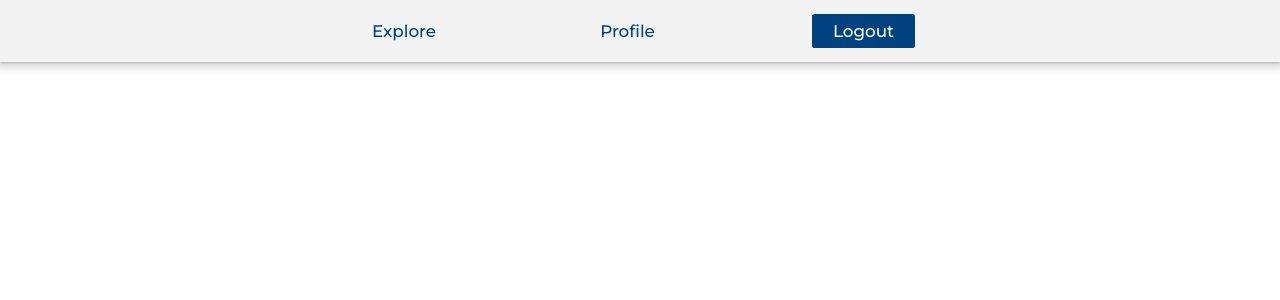
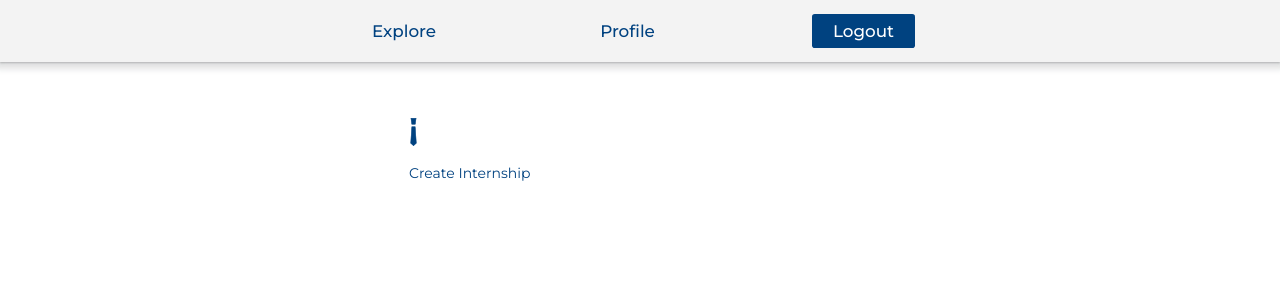
Before and after one commit to devinaustin1122/Internships, a React (Create React App) app: page /internship/create in a window 1280 px wide. Shown: the top 300 px of the page. Built offline with nearby package versions, Linux system fonts and the light colour scheme; sample sign-in values are in the browser's storage.

Commit message:
add create internship page

```diff
--- a/src/App.css
+++ b/src/App.css
@@ -104,6 +104,7 @@
   font-weight: 500;
   color: var(--secondary-color);
   padding: 0.5rem;
+  cursor: pointer;
 }
 
 .navbar__item-logout {
@@ -137,7 +138,7 @@
     rgba(60, 64, 67, 0.15) 0px 2px 6px 2px;
   border-radius: 50%;
   margin-top: 2rem;
-  margin-bottom: 0.5rem;
+  margin-bottom: 1rem;
 }
 
 .profile-cta {
@@ -150,6 +151,11 @@
   height: 1.5rem;
   fill: var(--secondary-color);
   margin-top: 1rem;
+}
+
+.internship-create {
+  margin-top: 3rem;
+  width: 100%;
 }
 
 .internships {
@@ -177,7 +183,7 @@
 }
 
 .logo {
-  height: 2.5rem;
+  height: 2rem;
   margin-bottom: 1rem;
   fill: var(--secondary-color);
 }
--- a/src/App.js
+++ b/src/App.js
@@ -4,6 +4,7 @@ import Login from "./components/Login";
 import Profile from "./components/Profile";
 import Navigation from "./components/Navigation";
 import EditProfile from "./components/EditProfile";
+import CreateInternship from "./components/CreateInternship";
 import "./App.css";
 
 const App = () => {
@@ -56,6 +57,10 @@ const App = () => {
                     />
                   }
                 />
+                <Route
+                  path="/internship/create"
+                  element={<CreateInternship />}
+                />
               </Routes>
             </div>
           </div>
--- /dev/null
+++ b/src/components/CreateInternship.js
@@ -0,0 +1,21 @@
+const CreateInternship = () => {
+  return (
+    <section className="internship-create">
+      <svg
+        className="logo"
+        width="9"
+        height="41"
+        viewBox="0 0 9 41"
+        xmlns="http://www.w3.org/2000/svg"
+      >
+        <path d="M0.421021 36.9189L2.10111 12.7329H6.9002L8.57893 36.9202L4.5211 40.4642L0.421021 36.9189Z" />
+        <path d="M6.51734 13.1308L8.15246 36.7474L4.51976 39.9282L0.840727 36.75L2.48266 13.1308H6.51734ZM7.28176 12.3269H1.71824L0 37.0904L4.52248 41.0001L9 37.0904L7.28176 12.3269Z" />
+        <path d="M2.07932 9.01722L0.772583 0.401855H8.27236L6.96698 9.01722H2.07932Z" />
+        <path d="M7.79816 0.803922L6.61405 8.61536H2.43086L1.24675 0.803922H7.79816ZM8.75198 0H0.303833L1.72639 9.41928H7.31307L8.74653 0H8.75198Z" />
+      </svg>
+      <h3>Create Internship</h3>
+    </section>
+  );
+};
+
+export default CreateInternship;
--- a/src/components/Profile.js
+++ b/src/components/Profile.js
@@ -26,9 +26,9 @@ const Profile = (props) => {
           <h3>Lets get you started...</h3>
           <p>
             Other people and companies would like to know a little more about
-            you! In order to advertise yourself, first you need to setup your
+            you! In order to advertise yourself, first you need to setup a
             profile. You can add you name, organization and more! Add a profile
-            picture if you want to be more personal.
+            picture if you want to get a little more personal.
           </p>
           <StyledButton onClick={() => navigate("/profile/edit")}>
             CREATE PROFILE
@@ -41,7 +41,6 @@ const Profile = (props) => {
               <img className="profile__img" src={profile} />
             </div>
             <h2>{props.profile.name}</h2>
-            <h4>{props.user.email}</h4>
             <h3>{props.profile.organization}</h3>
             <h4>{props.profile.title}</h4>
             <Link to={"/profile/edit"}>
@@ -57,9 +56,12 @@ const Profile = (props) => {
             </Link>
           </section>
           <section className="internships">
-            <StyledButton>CREATE INTERNSHIP</StyledButton>
+            <StyledButton onClick={() => navigate("/internship/create")}>
+              CREATE INTERNSHIP
+            </StyledButton>
             <ul className="internships__list">
-              {props.internships.map((internship) => {
+              {props.internships.length ? (
+                props.internships.map((internship) => {
                   return (
                     <li key={internship.id} className="internships__item">
                       <h3>{internship.title}</h3>
@@ -69,7 +71,12 @@ const Profile = (props) => {
                       </StyledBadge>
                     </li>
                   );
-              })}
+                })
+              ) : (
+                <>
+                  <h3>You got nothing.</h3>
+                </>
+              )}
             </ul>
           </section>
         </>
--- a/src/index.css
+++ b/src/index.css
@@ -47,11 +47,11 @@ a:hover {
 h1 {
   font-weight: 500;
   font-size: 2rem;
-  margin: 1rem 0;
+  margin: 0.5rem;
 }
 
 h2 {
-  margin-bottom: 0.2rem;
+  margin: 0.5rem 0;
   font-size: 1.5rem;
   font-weight: 400;
 }
```
Lines whose indentation alone changed are shown as unchanged.
